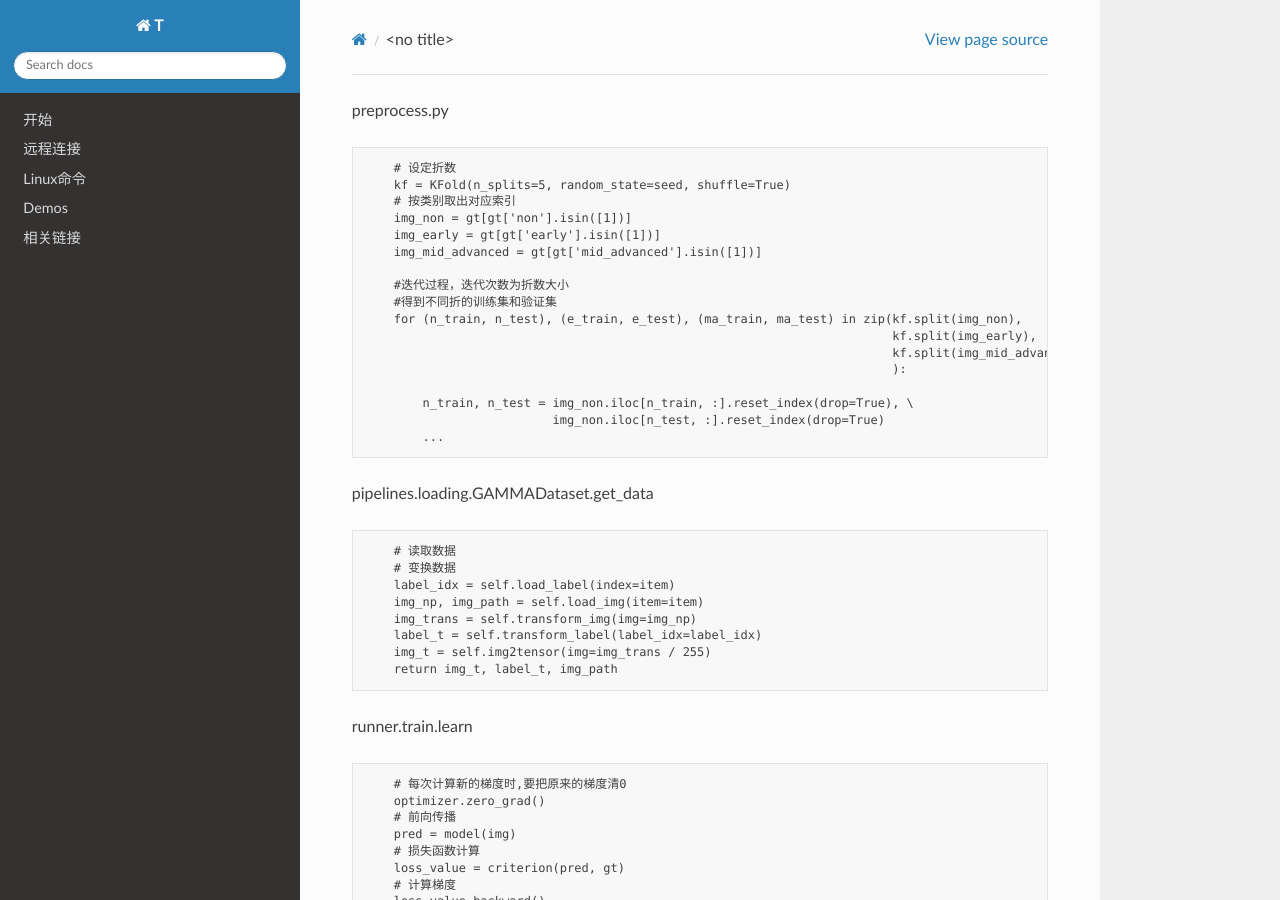
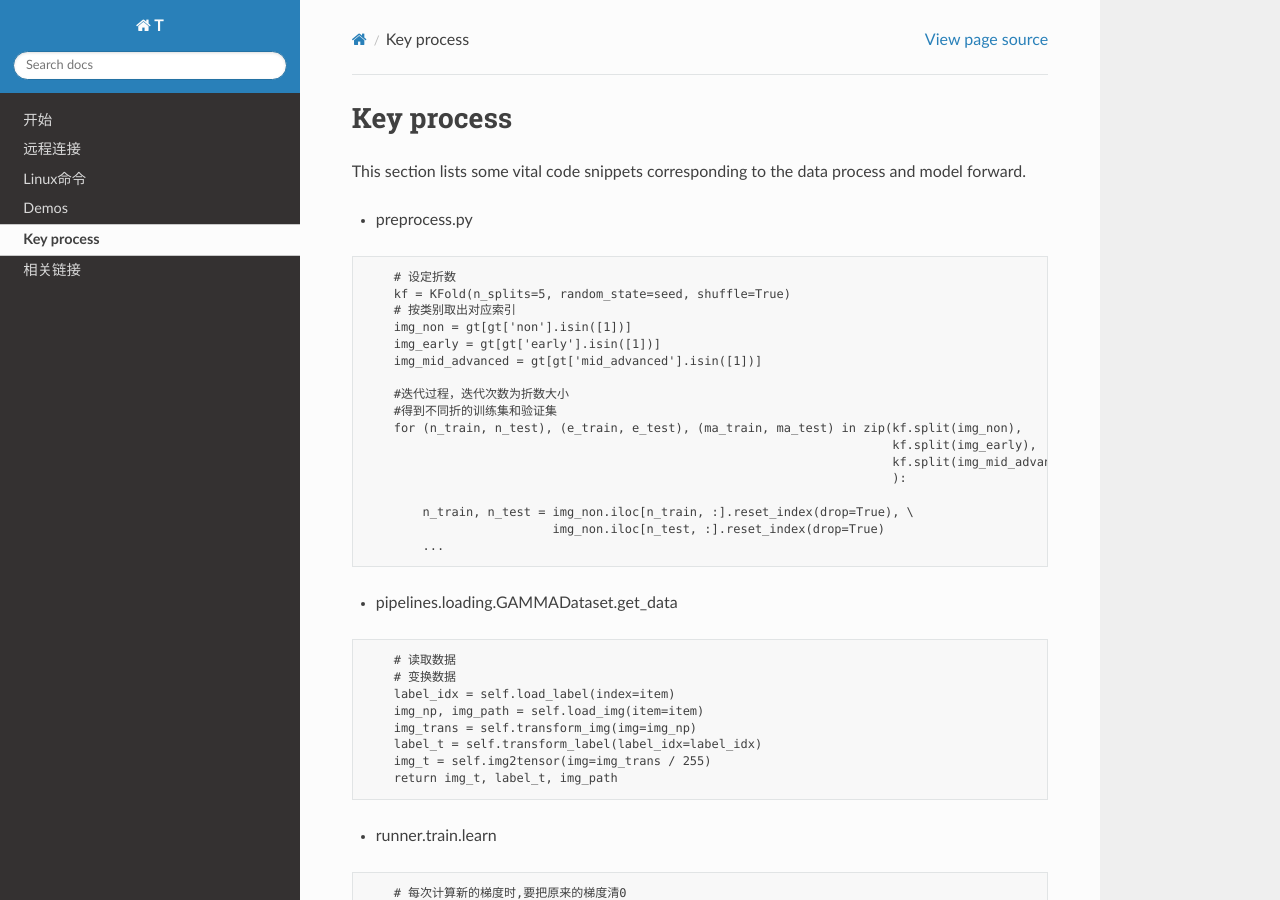
Before and after one commit to Tanbobobo/DL-starter, a Sphinx documentation site: the page built from docs/mds/key_process.md, in a window 1280 px wide and 900 px high. Built offline with Sphinx 7.4.7 and the Read the Docs theme 2.0.0, drawn with Linux system fonts in a browser that asks for light colours.

Commit message:
Update key_process.md

````diff
--- a/docs/mds/key_process.md
+++ b/docs/mds/key_process.md
@@ -1,3 +1,6 @@
+#### Key process
+This section lists some vital code snippets corresponding to the data process
+and model forward.
 * preprocess.py
 ```angular2html
     # 设定折数
````
